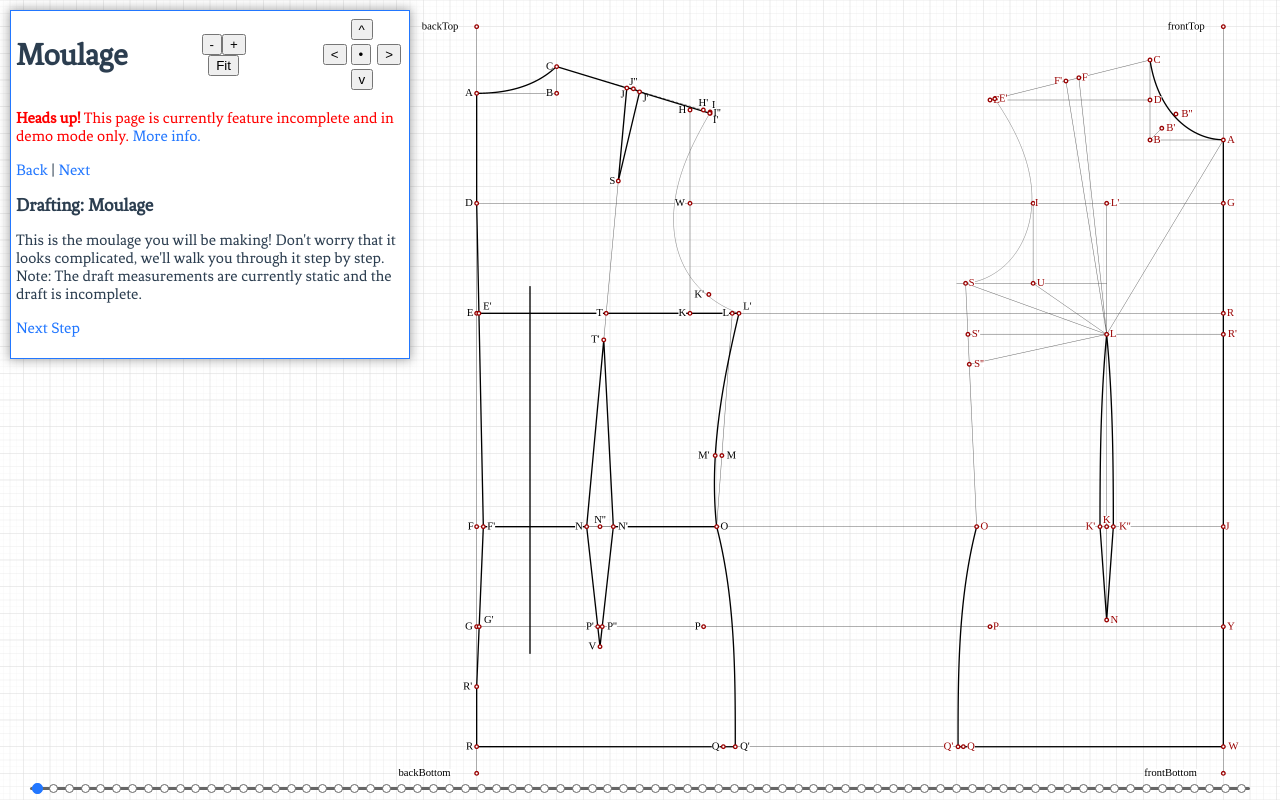
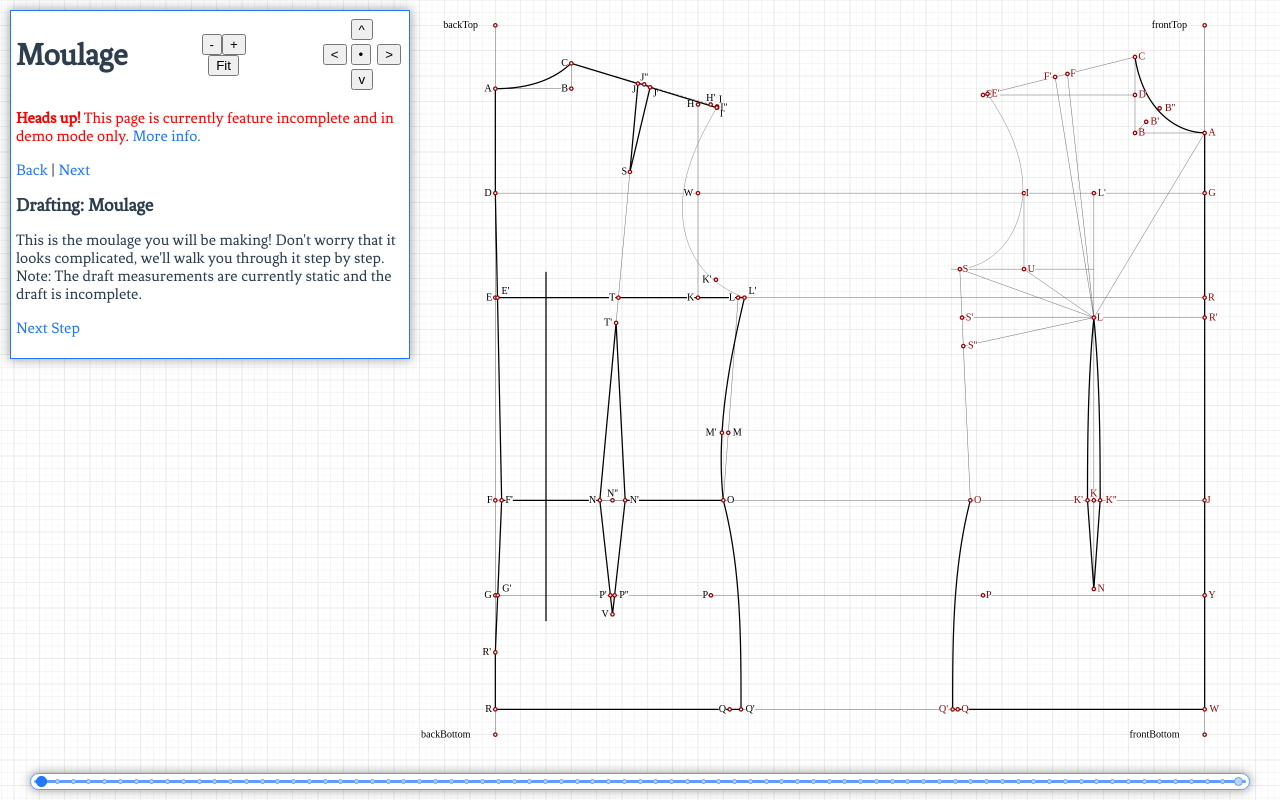
Before and after one commit to quacainia/patternmaking, a Vue app: page /draft/moulage in a window 1280 px wide. Built offline with nearby package versions, Linux system fonts and the light colour scheme.

Commit message:
Add reactivity to nav bar
This is for issue #32

```diff
--- a/src/components/Dots.vue
+++ b/src/components/Dots.vue
@@ -1,13 +1,15 @@
 <template>
   <div>
-    <div class="dots" ref="dots">
-      <div v-for="(_, index) in dots" :key="getDisplayPattern+index">
-        <router-link :to="stepLink(index)">
+    <div class="dots-container" ref="dotsContainer">
+      <div class="dots" :class="{hide: !getDisplayPattern}">
         <div
-            class="dot"
-            :class="{selected: isSelected(index)}">
+          v-for="(step, index) in steps"
+          :key="getDisplayPattern+index"
+          class="dot-container"
+          :class="{selected: isSelected(index)}"
+          @click="clickLink(step, index)">
+          <div class="dot"></div>
         </div>
-        </router-link>
       </div>
     </div>
   </div>
@@ -18,15 +20,19 @@ import { mapGetters } from 'vuex';
 
 export default {
   name: 'Dots',
-  data: function() {
-    return {
-      dots: new Array(77),
-    }
-  },
   computed: {
     ...mapGetters('draft', {
       getDisplayPattern: 'displayPattern',
     }),
+    steps() {
+      if (!this.getDisplayPattern) {
+        return [];
+      }
+      let steps = this.getDisplayPattern.steps.slice();
+      steps.unshift({step: 'intro'});
+      steps.push({step: 'complete'});
+      return steps;
+    },
     isComplete() {
       let lastMatch = this.$route.matched[this.$route.matched.length - 1];
       return lastMatch && lastMatch.props.default.complete;
@@ -41,30 +47,33 @@ export default {
   },
 
   methods: {
+    clickLink(step, index) {
+      let displayPatternName = (this.getDisplayPattern) ? this.getDisplayPattern.name : null;
+      let draftPath = `/draft/${displayPatternName}`;
+
+      if (step.step === 'intro') {
+        this.$router.push(draftPath);
+        return;
+      }
+
+      if (step.step === 'complete') {
+        this.$router.push(`${draftPath}/complete`);
+        return;
+      }
+
+      this.$router.push(`${draftPath}/step/${index}`);
+    },
     isSelected(index) {
       if (!this.stepId && !this.isComplete && index === 0) {
         return true;
       }
-      if (this.isComplete && index === this.dots.length-1) {
+      if (this.isComplete && index === this.steps.length-1) {
         return true;
       }
       return this.stepId === index;
     },
     resize() {
-      console.log(this.$refs.dots.style.width);
-      this.$refs.dots.style.width = (window.innerWidth - 60) + 'px';
-    },
-    stepLink(index) {
-      let displayPattern = (this.getDisplayPattern) ? this.getDisplayPattern.name : null;
-      let draftPath = `/draft/${displayPattern}`;
-
-      if (index === 0) {
-        return draftPath;
-      }
-      if (index === this.dots.length-1) {
-        return `${draftPath}/complete`;
-      }
-      return `${draftPath}/step/${index}`
+      this.$refs.dotsContainer.style.width = (window.innerWidth - 60) + 'px';
     },
   },
 
@@ -79,38 +88,63 @@ export default {
 </script>
 
 <style lang="scss">
-div.dots {
+div.dots-container {
+  background-color: #FFF;
   position:absolute;
   bottom: 10px;
   left: 30px;
-  background-color: #666;
+  height: 17px;
+  width: 10px;
+  padding: 0px 3px;
+  border-radius: 10px;
+  border: 1px solid #609dff;
+  box-shadow: 0px 0px 10px 1px rgba(80, 80, 80, 0.5);
+  div.dots {
+    background-color: #609dff;
+    width: 100%;
     height: 3px;
     overflow: visible;
     display: flex;
     justify-content: space-between;
     border-radius: 5px;
     padding: 0px 2px;
-  a {
-    display: block;
-    margin: 0px;
-    padding: 0px;
-    line-height: 0px;
+    margin-top: 6px;
+    div.dot-container {
+      width: 11px;
+      height: 11px;
+      margin: -4px 0px 4px;
+      div.dot {
+        width: 5px;
+        height: 5px;
+        border: 1px solid #609dff;
+        border-radius: 5px;
+        background-color: #b9d4ff;
+        margin: 3px 3px 3px;
         cursor: pointer;
-    div.dot {
+        transition: width 100ms, height 100ms, margin 100ms;
+      }
+      &:first-child > div.dot, &:last-child > div.dot {
+        background-color: #b9d4ff;
         width: 9px;
         height: 9px;
-      border: 1px solid #666;
-      border-radius: 5px;
-      background-color: #fff;
-      display: inline-block;
-      margin: -3px 1px 0px;
-      &.selected {
+        margin: 1px 1px 1px;
+      }
+      &:hover > div.dot {
+        width: 11px;
+        height: 11px;
+        margin: 0px 0px;
+      }
+      &.selected > div.dot {
         background-color: #27F;
         border-color: #27F;
         width: 11px;
         height: 11px;
-        margin: -4px 0px 0px;
+        margin: 0px 0px;
+        cursor: default;
       }
+    }
+    &.hide {
+      display: none;
     }
   }
 }
--- a/src/shared/moulage/utilities.js
+++ b/src/shared/moulage/utilities.js
@@ -6,7 +6,7 @@ export function draw(canvas, canvasOptions, pattern) {
   const context = canvas.getContext('2d');
   context.clearRect(0, 0, canvas.width, canvas.height);
   context.save();
-  context.translate(canvasOptions.pan.x + canvasOptions.pan.xPadding, canvasOptions.pan.y);
+  context.translate(canvasOptions.pan.x + canvasOptions.pan.leftPadding, canvasOptions.pan.y);
   context.scale(scale, scale);
 
   const canvasDetails = {
@@ -66,8 +66,8 @@ export function drawPoints(context, pattern) {
 
 export function grid(canvasDetails, context, size, width) {
   let {scale, offset} = canvasDetails;
-  let {x, xPadding, y} = offset;
-  let xOffset = (x + xPadding) / scale;
+  let {x, leftPadding, y} = offset;
+  let xOffset = (x + leftPadding) / scale;
   let yOffset = y / scale;
   let startX = (xOffset % size) - xOffset - size;
   let startY = (yOffset % size) - yOffset - size;
--- a/src/store/index.js
+++ b/src/store/index.js
@@ -11,7 +11,8 @@ export default createStore({
         height: 0,
       },
       pan: {
-        xPadding: 840,
+        leftPadding: 840,
+        bottomPadding: 80,
         x: 0,
         y: 0,
       },
@@ -54,15 +55,15 @@ export default createStore({
         canvasHeight = state.canvas.dimensions.height;
       }
 
-      let xRatio = (canvasWidth - state.canvas.pan.xPadding) / width;
-      let yRatio = canvasHeight / height;
+      let xRatio = (canvasWidth - state.canvas.pan.leftPadding) / width;
+      let yRatio = (canvasHeight - state.canvas.pan.bottomPadding) / height;
       let pan, zoomLevel;
       if (xRatio > yRatio) {
         zoomLevel = yRatio;
-        pan = {x: ((canvasWidth - state.canvas.pan.xPadding) - width * zoomLevel) / 2, y: 0}
+        pan = {x: ((canvasWidth - state.canvas.pan.leftPadding) - width * zoomLevel) / 2, y: 0}
       } else {
         zoomLevel = xRatio;
-        pan = {y: (canvasHeight - height * zoomLevel) / 2, x: 0}
+        pan = {y: ((canvasHeight - state.canvas.pan.bottomPadding) - height * zoomLevel) / 2, x: 0}
       }
       // console.log(Object.assign({}, state.canvas.pan, pan));
       state.canvas = Object.assign({}, state.canvas, {zoom: zoomLevel, pan: Object.assign({}, state.canvas.pan, pan), zoomFit: true});
@@ -72,8 +73,8 @@ export default createStore({
       let oldPan = state.canvas.pan;
       let newZoomLevel;
 
-      let gridXCenter = ((state.canvas.dimensions.width - oldPan.xPadding)/2 - oldPan.x)/oldZoomLevel / GRID_SIZE;
-      let gridYCenter = (state.canvas.dimensions.height/2 - oldPan.y)/oldZoomLevel / GRID_SIZE;
+      let gridXCenter = ((state.canvas.dimensions.width - oldPan.leftPadding)/2 - oldPan.x)/oldZoomLevel / GRID_SIZE;
+      let gridYCenter = ((state.canvas.dimensions.height - oldPan.bottomPadding)/2 - oldPan.y)/oldZoomLevel / GRID_SIZE;
 
       if (shouldZoomIn) {
         newZoomLevel = oldZoomLevel * 1.1;
@@ -81,8 +82,8 @@ export default createStore({
         newZoomLevel = oldZoomLevel / 1.1;
       }
 
-      let newPanX = (state.canvas.dimensions.width - oldPan.xPadding)/2 - gridXCenter*GRID_SIZE*newZoomLevel
-      let newPanY = state.canvas.dimensions.height/2 - gridYCenter*GRID_SIZE*newZoomLevel
+      let newPanX = (state.canvas.dimensions.width - oldPan.leftPadding)/2 - gridXCenter*GRID_SIZE*newZoomLevel
+      let newPanY = (state.canvas.dimensions.height - oldPan.bottomPadding)/2 - gridYCenter*GRID_SIZE*newZoomLevel
 
       state.canvas = Object.assign({}, state.canvas, {zoom: newZoomLevel, pan: Object.assign({}, oldPan, {x: newPanX, y: newPanY}), zoomFit: false});
     },
```
Lines whose indentation alone changed are shown as unchanged.
